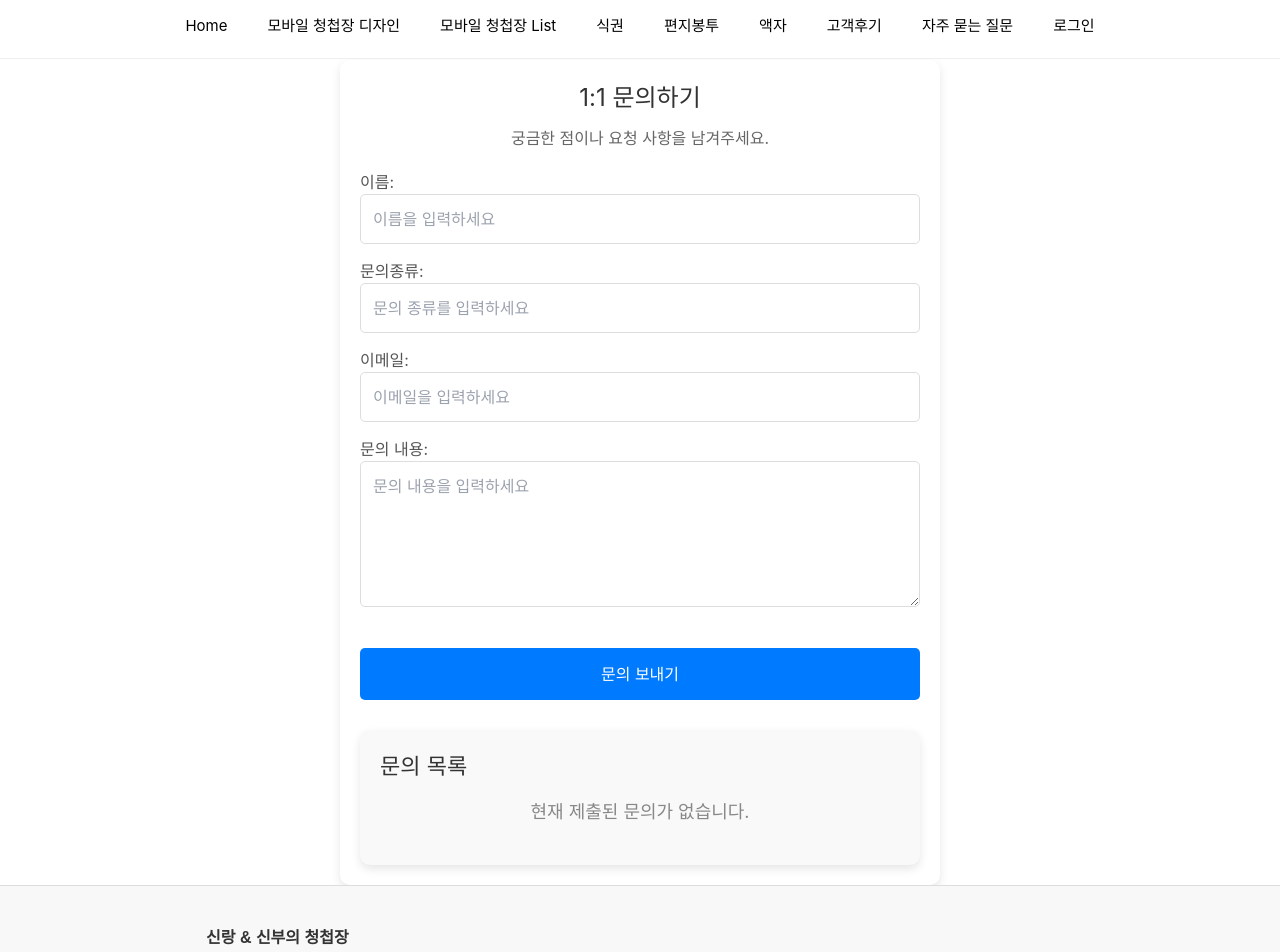
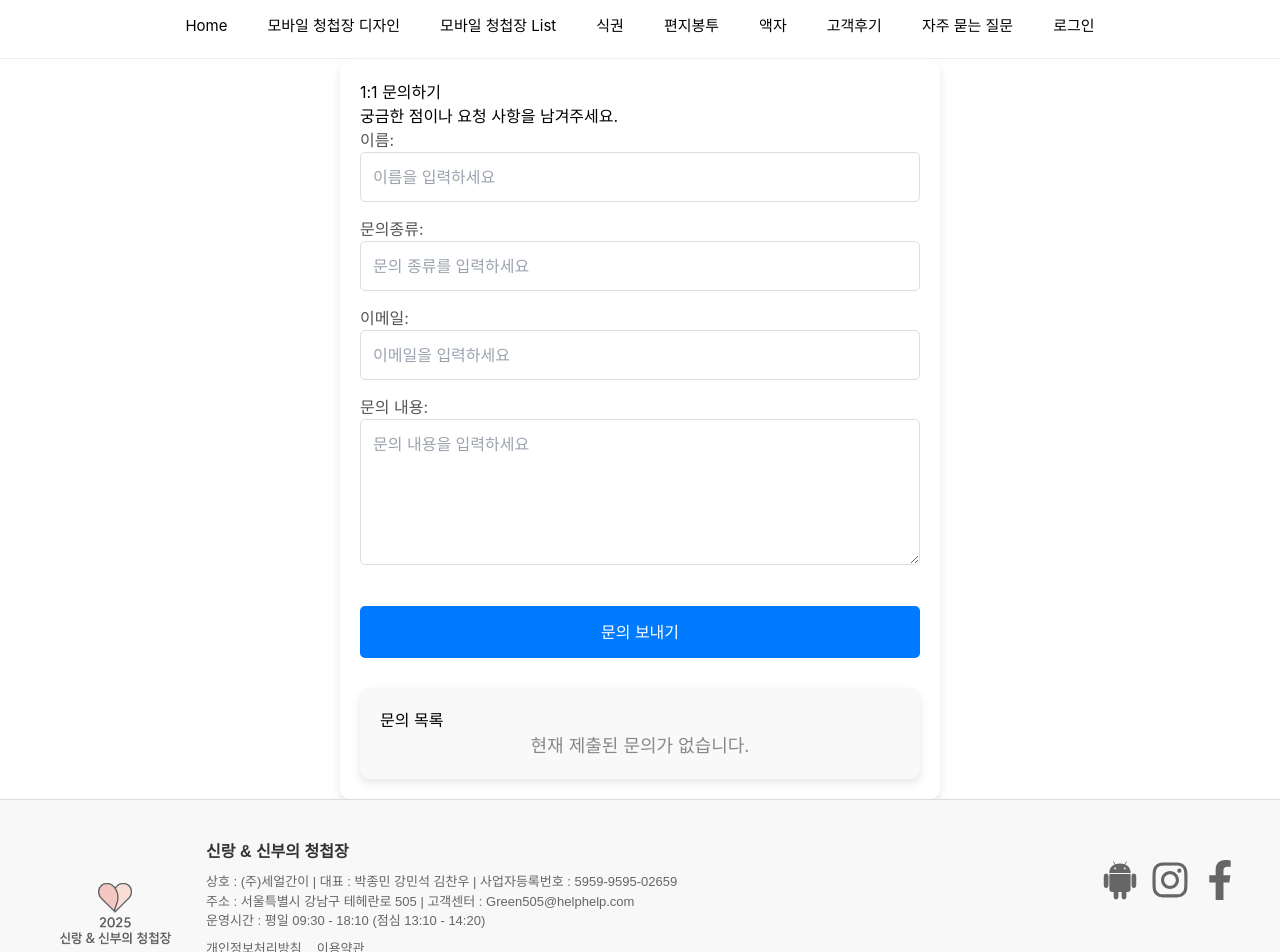
Before and after one commit to appleloverman/wedding-invitation, a React (Create React App) app: page /FAQquery in a window 1280 px wide. Shown: the top 952 px of the page. Built offline with nearby package versions, Linux system fonts and the light colour scheme.

Commit message:
2번교육생 restart

```diff
--- a/src/components/Header & Footer/Footer.js
+++ b/src/components/Header & Footer/Footer.js
@@ -8,7 +8,7 @@ function Footer() {
     <footer
       style={{
         width: "100%",
-        backgroundColor: "#f8f8f8",
+        backgroundColor: "#F8F8F8",
         borderTop: "1px solid #ddd",
         padding: "40px 20px",
         fontFamily: "'Noto Sans KR', sans-serif",
@@ -33,6 +33,7 @@ function Footer() {
             alignItems: "flex-start",
             gap: "16px",
             minWidth: "60%",
+            paddingBottom: "20px", // Adjusted to match the second image's layout
           }}
         >
           <img
@@ -83,10 +84,19 @@ function Footer() {
 
         {/* 오른쪽: 패밀리 사이트 + SNS */}
         <div
-          style={{ textAlign: "right", minWidth: "200px", marginTop: "80px" }}
+          style={{
+            textAlign: "right",
+            minWidth: "200px",
+            marginTop: "20px", // Adjusted the margin top
+          }}
         >
           <div
-            style={{ display: "flex", justifyContent: "flex-end", gap: "10px" }}
+            style={{
+              display: "flex",
+              justifyContent: "flex-end",
+              gap: "10px",
+              paddingBottom: "20px", // Added padding to match the layout
+            }}
           >
             <a
               href="http://localhost:3000/InvitationDesign"
--- a/src/pages/FAQ/Inquiry.css
+++ b/src/pages/FAQ/Inquiry.css
@@ -11,21 +11,6 @@
   margin-top: 50px;
 }
 
-h2 {
-  text-align: center;
-  font-size: 24px;
-  margin-bottom: 10px;
-  color: #333;
-}
-
-p {
-  text-align: center;
-  color: #666;
-  font-size: 16px;
-  margin-bottom: 20px;
-}
-
-/* 폼 스타일 */
 .inquiry-form {
   display: flex;
   flex-direction: column;
@@ -46,17 +31,10 @@ textarea {
   font-size: 16px;
 }
 
-input:focus,
-textarea:focus {
-  border: 1px solid #007bff;
-  outline: none;
-}
-
 textarea {
   resize: vertical;
 }
 
-/* 문의 보내기 버튼 */
 button[type="submit"] {
   padding: 14px;
   background-color: #007bff;
@@ -73,7 +51,6 @@ button[type="submit"]:hover {
   background-color: #0056b3;
 }
 
-/* 문의 목록 스타일 */
 .inquiry-list {
   width: 100%;
   margin-top: 30px;
@@ -81,12 +58,6 @@ button[type="submit"]:hover {
   background-color: #f9f9f9;
   border-radius: 10px;
   box-shadow: 0 4px 10px rgba(0, 0, 0, 0.1);
-}
-
-.inquiry-list h3 {
-  font-size: 22px;
-  color: #333;
-  margin-bottom: 15px;
 }
 
 .inquiry-item {
@@ -101,7 +72,6 @@ button[type="submit"]:hover {
 .inquiry-item h4 {
   font-size: 18px;
   color: #007bff;
-  margin-bottom: 10px;
 }
 
 .inquiry-item p {
```
Also changed, not shown: src/components/Header & Footer/Footer.css (added, +56 -0 lines).
